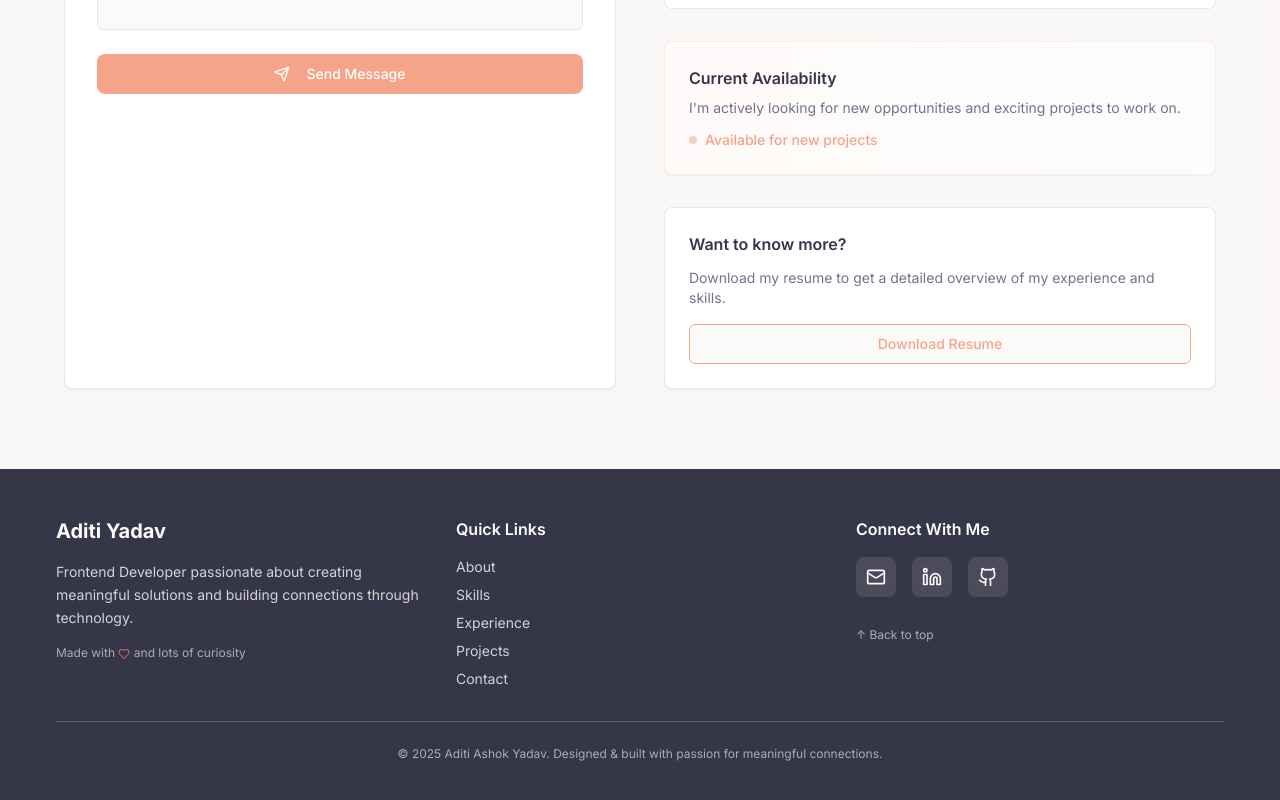
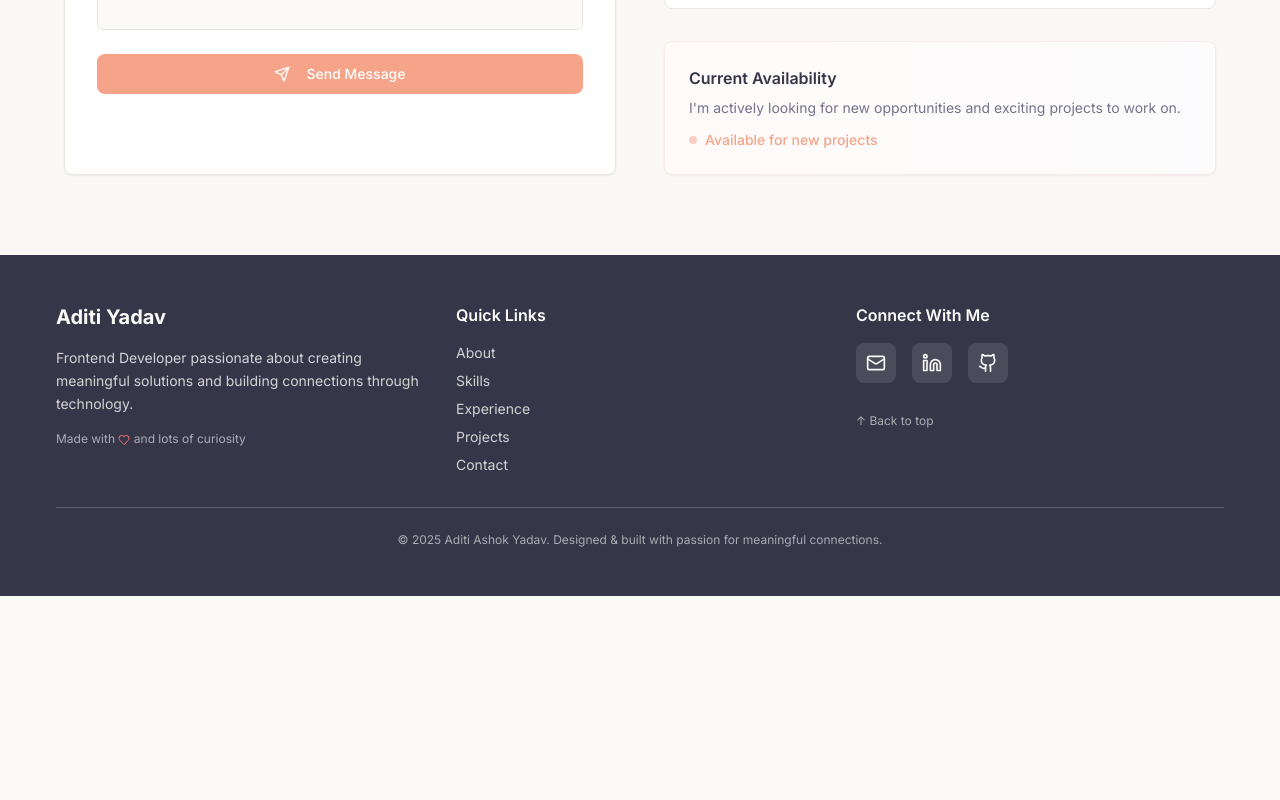
Before and after one commit to TejuMehar/prarthana-tolmare-portfolio, a React (Vite) app: page / in a window 1280 px wide. Shown: the part 7227-8027 px from the top of the page. After the commit the page ends 7823 px from the top, so only its background shows below. Built offline with nearby package versions, Linux system fonts and the light colour scheme.

Commit message:
Remove "want to know more" card
Remove the "want to know more" card from the "get in touch" section of the portfolio website.

```diff
--- a/src/components/Contact.tsx
+++ b/src/components/Contact.tsx
@@ -177,21 +177,6 @@ const Contact = () => {
               </div>
             </Card>
 
-            {/* Resume Download */}
-            <Card className="p-6 bg-card border-border">
-              <h4 className="font-semibold text-foreground mb-3">
-                Want to know more?
-              </h4>
-              <p className="text-muted-foreground text-sm mb-4">
-                Download my resume to get a detailed overview of my experience and skills.
-              </p>
-              <Button
-                variant="outline"
-                className="w-full border-primary text-primary hover:bg-primary hover:text-primary-foreground"
-              >
-                Download Resume
-              </Button>
-            </Card>
           </div>
         </div>
       </div>
```
